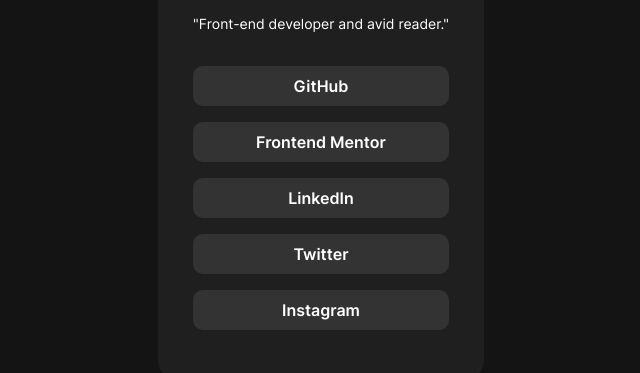
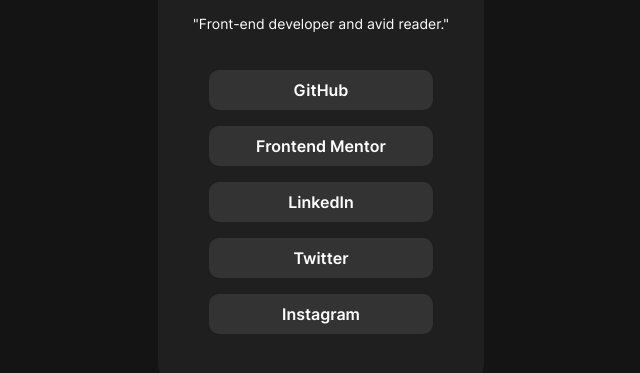
Before and after one commit to LoicLamaille/social-links-challenge, a plain HTML site: page index.html in a window 1280 px wide. Shown: the part 303-676 px from the top of the page, without its empty margins (319-959 px from the left). Drawn offline with Linux system fonts and the light colour scheme.

Commit message:
update style

```diff
--- a/styles.css
+++ b/styles.css
@@ -21,7 +21,6 @@ body    {
     font-family: 'Inter', sans-serif;
     background-color: var(--color-grey900);
     color: var(--color-white);
-    font-size: 16px;
     line-height: 1.5;
     display: flex;
     flex-direction: column;
@@ -33,7 +32,7 @@ body    {
 .card{
     display: flex;
     flex-direction: column;
-    gap: 16px;
+    gap: 1.25rem;
     text-align: center;
     background: var(--color-grey800);
     padding: 50px 35px;
@@ -75,6 +74,7 @@ h1{
     justify-content: center;
     gap: 1rem;
     margin-top: 1rem;
+    padding: 0 1rem;
 
 }
 
```
